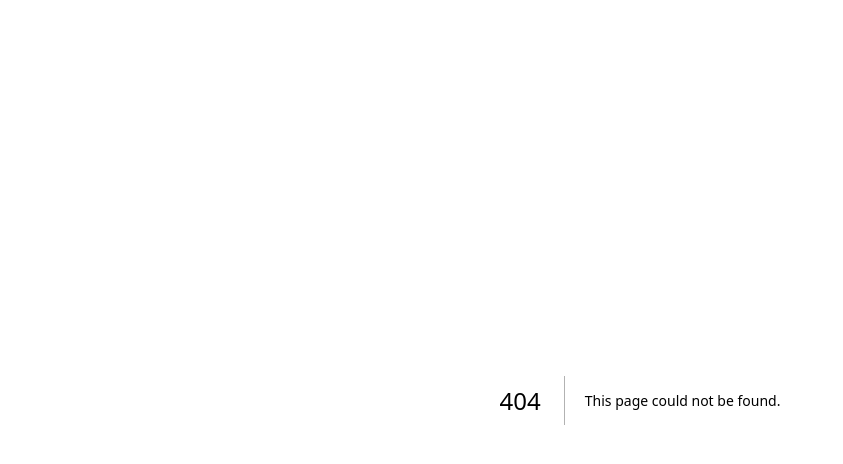
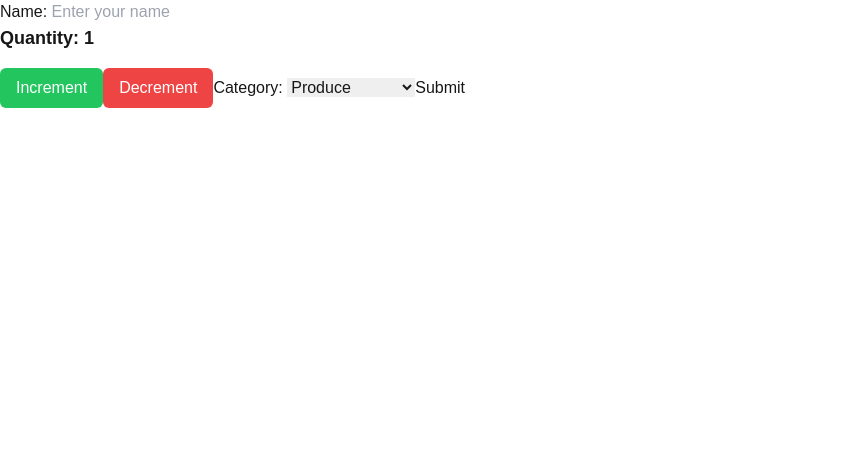
Before and after one commit to Tokorio/cprg306-assignments, a Next.js app: page /week-5 in a window 1280 px wide. Before the commit this address had no page. Shown: the top 464 px of the page, without its empty margins (0-843 px from the left). Built offline with nearby package versions, Linux system fonts and the light colour scheme.

Commit message:
Started week 5, needs styling

```diff
--- /dev/null
+++ b/app/not-found.js
@@ -0,0 +1,5 @@
+export default function notReady() {
+    return(
+        <p>Nothing here yet.</p>
+    );
+}
--- a/app/page.js
+++ b/app/page.js
@@ -8,6 +8,9 @@ function Home (){
         <li><Link href="/week-2">Week 2 Assignment</Link></li>
         <li><Link href="/week-3">Week 3 Assignment</Link></li>
         <li><Link href="/week-4">Week 4 Assignment</Link></li>
+        <li><Link href="/week-5">Week 5 Assignment</Link></li>
+        <li><Link href="/week-6">Week 6 Assignment</Link></li>
+        <li><Link href="/week-7">Week 7 Assignment</Link></li>
       </ul>
     </main>
   );
--- /dev/null
+++ b/app/week-5/new-item.js
@@ -0,0 +1,88 @@
+"use client";
+
+import { useState } from "react";
+
+export default function NewItem () {
+    const [quantity, setQuantity] = useState (1);
+    const [name, setName] = useState("");
+    const [category, setCategory] = useState("produce");
+
+    const increment = () => {
+        if (quantity < 20)
+            setQuantity(quantity + 1);
+    }
+
+    const decrement = () => {
+        if (quantity > 1)
+            setQuantity(quantity - 1);
+    }
+
+    const handleSubmit = (event) => {
+        event.preventDefault();
+
+        const item = {
+            name: name,
+            quantity: quantity,
+            category: category
+        };
+
+        console.log("Item: " + item);
+
+        alert(`Name: ${name}, Quantity: ${quantity}, Category: ${category}`);
+
+        setName("");
+        setQuantity(1);
+        setCategory("produce");
+    }
+
+    return (
+        <div>
+            <form onSubmit={handleSubmit}>
+
+                {/* Name */}
+                <label>Name: </label>
+                <input
+                    type="text"
+                    value={name}
+                    onChange={(event) => setName(event.target.value)}
+                    placeholder="Enter your name"
+                    required
+                />
+
+                {/* Quantity */}
+                <p className="text-lg font-bold mb-4">Quantity: {quantity}</p>
+                <button
+                    onClick={increment}
+                    className={`px-4 py-2 rounded-md text-white bg-green-500 hover:bg-green-600`}
+                    >Increment
+                </button>
+                <button
+                    onClick={decrement}
+                    className={`px-4 py-2 rounded-md text-white bg-red-500 hover:bg-red-600`}
+                    >Decrement
+                </button>
+
+                {/* Category */}
+                <label>Category: </label>
+                <select
+                    onChange={(event) => setCategory(event.target.value)}
+                >
+                    <option value="produce">Produce</option>
+                    <option value="dairy">Dairy</option>
+                    <option value="bakery">Bakery</option>
+                    <option value="meat">Meat</option>
+                    <option value="frozen foods">Frozen Foods</option>
+                    <option value="canned goods">Canned Goods</option>
+                    <option value="dry goods">Dry Goods</option>
+                    <option value="beverages">Beverages</option>
+                    <option value="snacks">Snacks</option>
+                    <option value="household">Household</option>
+                    <option value="other">Other</option>
+                </select>
+
+                {/* Submit */}
+                <button type="submit">Submit</button>
+            </form>
+        </div>
+    );
+}
--- /dev/null
+++ b/app/week-5/page.js
@@ -0,0 +1,9 @@
+import NewItem from "./new-item.js";
+
+function Page(){
+    return(
+        <NewItem />
+    );
+}
+
+export default Page;
```
